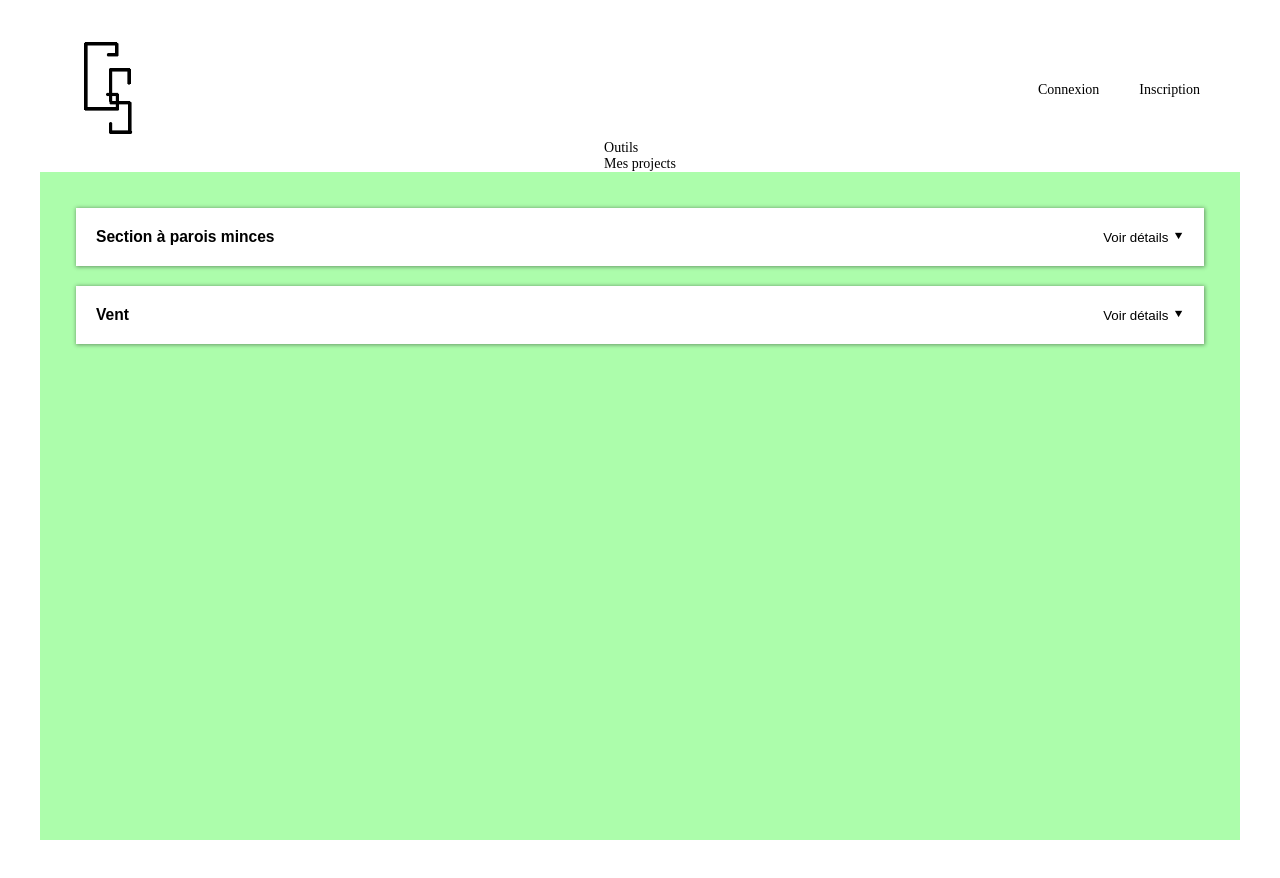
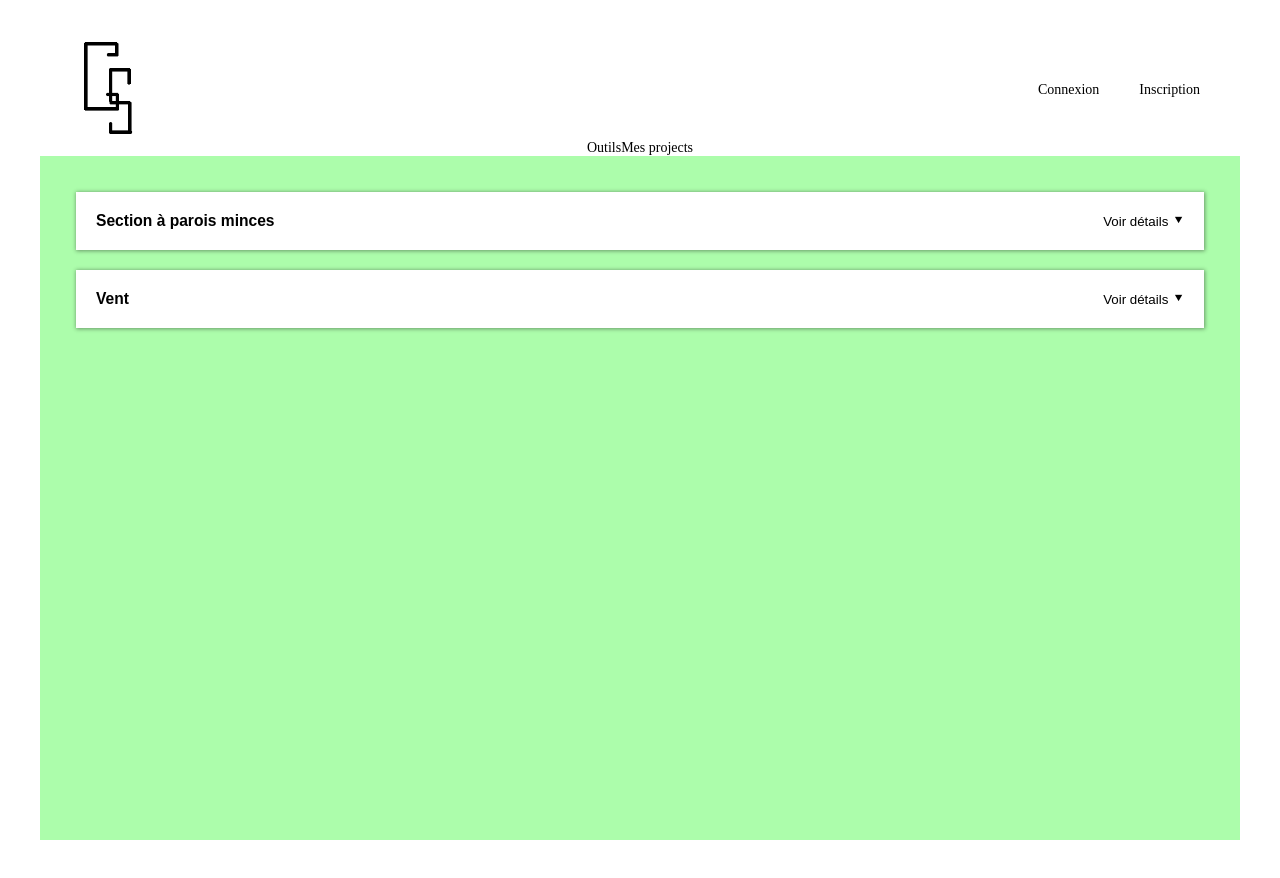
Before and after one commit to Aldehyd/calculate, an Angular app: page / in a window 1280 px wide. Built offline with nearby package versions, Linux system fonts and the light colour scheme.

Commit message:
add style to main tabs

```diff
--- a/src/app/main-tabs/main-tabs.component.html
+++ b/src/app/main-tabs/main-tabs.component.html
@@ -1,2 +1,4 @@
-<app-main-tab [tab]="toolsTab"></app-main-tab>
-<app-main-tab [tab]="projectsTab"></app-main-tab>
+<div class="main-tabs-container">
+  <app-main-tab [tab]="toolsTab"></app-main-tab>
+  <app-main-tab [tab]="projectsTab"></app-main-tab>
+</div>
--- a/src/app/main-tabs/main-tabs.component.scss
+++ b/src/app/main-tabs/main-tabs.component.scss
@@ -0,0 +1,6 @@
+.main-tabs-container {
+    display: flex;
+    justify-content: flex-start;
+    flex-wrap: nowrap;
+    width: 100%;
+}
--- a/src/styles.scss
+++ b/src/styles.scss
@@ -22,6 +22,9 @@ main {
     flex-direction: column;
     align-items: center;
 }
+.main-tabs {
+    width: 100%;
+}
 .main-content {
     flex-grow: 1;
     display: block;
```
